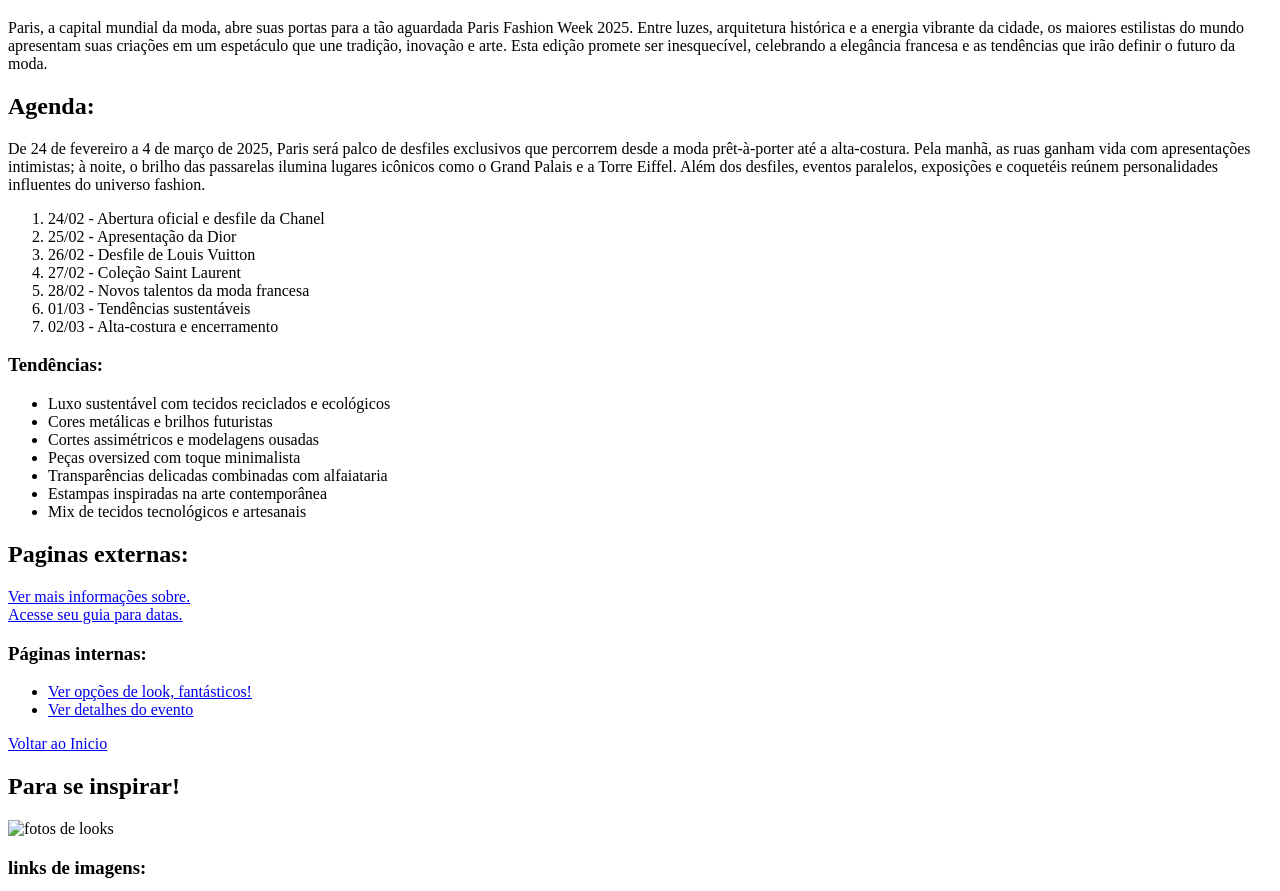
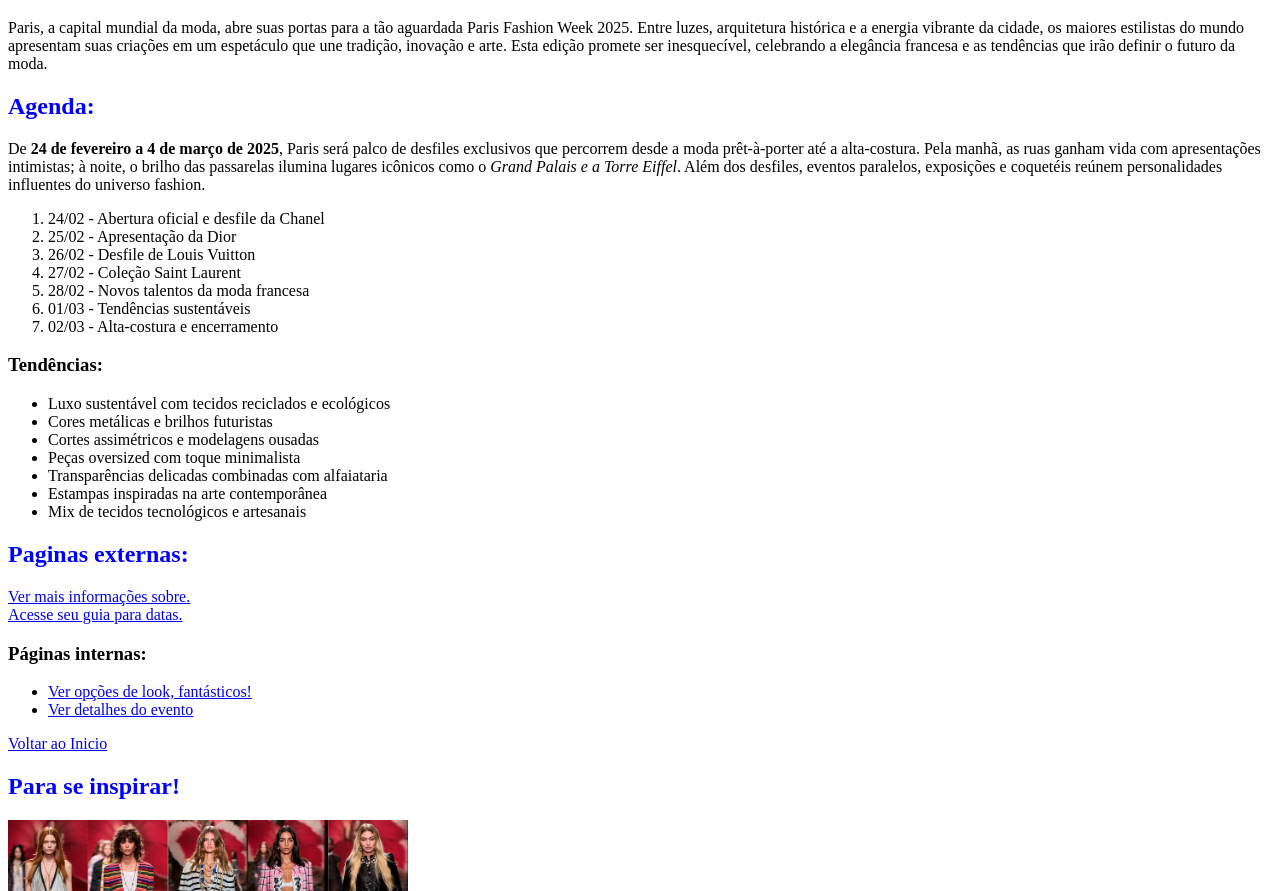
Before and after one commit to Valenbento/fashionweek2.0casa, a plain HTML site: page index.html in a window 1280 px wide. Shown: the part 61-952 px from the top of the page. Drawn offline with Linux system fonts and the light colour scheme.

Commit message:
finalização do projeto

```diff
--- a/index.html
+++ b/index.html
@@ -13,6 +13,10 @@
         img {
             width: 400px;
 
+        }
+
+        h2 {
+            color: blue;
         }
     </style>
 
@@ -33,9 +37,9 @@
 
     <main>
         <h2>Agenda:</h2>
-        <p>De 24 de fevereiro a 4 de março de 2025, Paris será palco de desfiles exclusivos que percorrem desde a moda
+        <p>De <strong>24 de fevereiro a 4 de março de 2025</strong>, Paris será palco de desfiles exclusivos que percorrem desde a moda
             prêt-à-porter até a alta-costura. Pela manhã, as ruas ganham vida com apresentações intimistas; à noite, o
-            brilho das passarelas ilumina lugares icônicos como o Grand Palais e a Torre Eiffel. Além dos desfiles,
+            brilho das passarelas ilumina lugares icônicos como o <em> Grand Palais e a Torre Eiffel</em>. Além dos desfiles,
             eventos
             paralelos, exposições e coquetéis reúnem personalidades influentes do universo fashion.</p>
 
@@ -95,9 +99,10 @@
     <section class="imagens">
         <div>
             <h2>Para se inspirar!</h2>
-        <img src="./images/img/paris-fashion-week3 (1).jpg" alt="fotos de looks">
+        <img src="./paris-fashion-week3.jpg" alt="fotos de looks">
         </div>
         <h3> links de imagens:</h3>
+        <a href="https://www.thedenizen.co.nz/wp-content/uploads/2023/10/paris-fashion-week3.jpg">Abrir links de imagens</a>
 
     </section>
 
```
Also changed, not shown: paris-fashion-week3.jpg (added).
